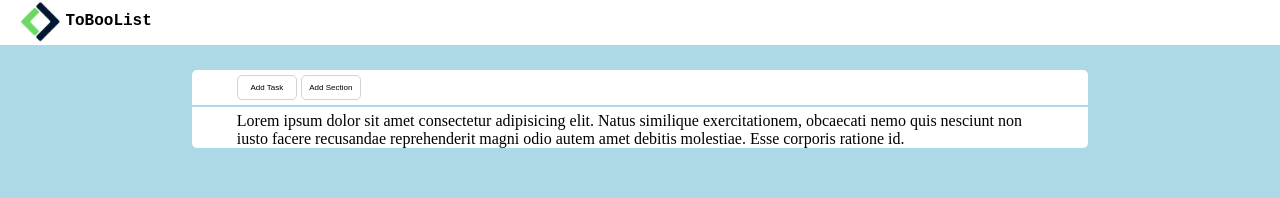
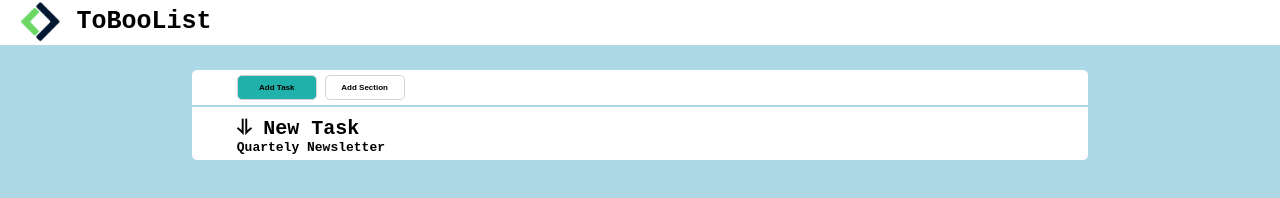
Before and after one commit to Chrissx77/html-css-toboolist, a plain HTML site: page index.html in a window 1280 px wide. Drawn offline with Linux system fonts and the light colour scheme.

Commit message:
inizializzazione tasks

```diff
--- a/css/style.css
+++ b/css/style.css
@@ -1,53 +1,58 @@
 /* Inizializzazione CSS */
-body{
+:root {
+    font-family: 'Courier New', Courier, monospace;
+    font-weight: bold;
+}
+
+body {
     padding: 0px;
     margin: 0px;
     box-sizing: border-box;
-    background-color:lightblue;
+    background-color: lightblue;
 }
 
 
 
 
 /* Stili Header */
-.content{
+.content {
     width: 97%;
     height: 45px;
     margin: 0px auto;
 }
 
-#navBar{
+#navBar {
     background-color: white;
+    font-size: 25px;
 }
 
-#logo{
+#logo {
     height: 43px;
     line-height: 43px;
     vertical-align: middle;
 }
 
 
-#logo-text{
-    font-weight: bold;
-    font-family: 'Courier New', Courier, monospace;
+/* Stili Main */
+
+main {
+    font-size: 13px;
 }
 
-
-/* Stili Main */
-.content2{
+.content2 {
     width: 70%;
     margin: 25px auto;
     background-color: white;
     border-radius: 5px;
 }
 
-.content3{
+.content3 {
     width: 90%;
     margin: 0px auto;
     padding-top: 5px;
 }
 
-button{
+button {
     outline: none;
     border: 1px solid lightgrey;
     border-radius: 5px;
@@ -55,20 +60,37 @@ button{
     background-color: transparent;
     text-decoration: none;
     font-size: 8px;
-    width: 60px;
+    width: 80px;
     height: 25px;
-    font-weight: ;
+    font-weight: bold;
 
 }
 
-.btn{
+.btn {
     padding-bottom: 5px;
 }
 
-button:hover{
+#btn-hover {
     background-color: lightseagreen;
 }
 
-.border{
+button:hover {
+    background-color: lightseagreen;
+}
+
+.border {
     border-bottom: 2px solid lightblue;
 }
+
+.arrow::before{
+    content:"\2965";
+}
+
+.arrow{
+    font-size: 20px;
+}
+
+.tasks{
+    padding-top: 5px;
+    padding-bottom: 5px;
+}
--- a/index.html
+++ b/index.html
@@ -7,6 +7,7 @@
     <link rel="preconnect" href="https://fonts.googleapis.com">
     <link rel="preconnect" href="https://fonts.gstatic.com" crossorigin>
     <link href="https://fonts.googleapis.com/css2?family=Roboto:wght@300;400;500&display=swap" rel="stylesheet">
+    <link href='https://unpkg.com/css.gg@2.0.0/icons/css/push-chevron-down.css' rel='stylesheet'>
     <link rel="stylesheet" href="css/style.css">
     <title>Toboolist</title>
 </head>
@@ -15,7 +16,7 @@
     <header id="navBar">
         <div class="content">
             <img id="logo" src="image/logo copia.png" alt="logo-boolean">
-            <span id="logo-text">ToBooList</span>
+            <span>ToBooList</span>
         </div>
     </header>
 
@@ -23,7 +24,7 @@
         <div class="content2">
             <div class="content3">
                 <div class="btn">
-                    <button>Add Task</button>
+                    <button id="btn-hover">Add Task</button>
                     <button>Add Section</button>
                 </div>
 
@@ -32,9 +33,10 @@
             <div class="border"></div>
 
             <div class="content3">
-                <span>Lorem ipsum dolor sit amet consectetur adipisicing elit. Natus similique exercitationem, obcaecati
-                    nemo quis nesciunt non iusto facere recusandae reprehenderit magni odio autem amet debitis
-                    molestiae. Esse corporis ratione id.</span>
+                <div class="tasks">
+                    <span class="arrow"> New Task</span>
+                    <div class="check"> Quartely Newsletter</div>
+                </div>
             </div>
 
         </div>
```
